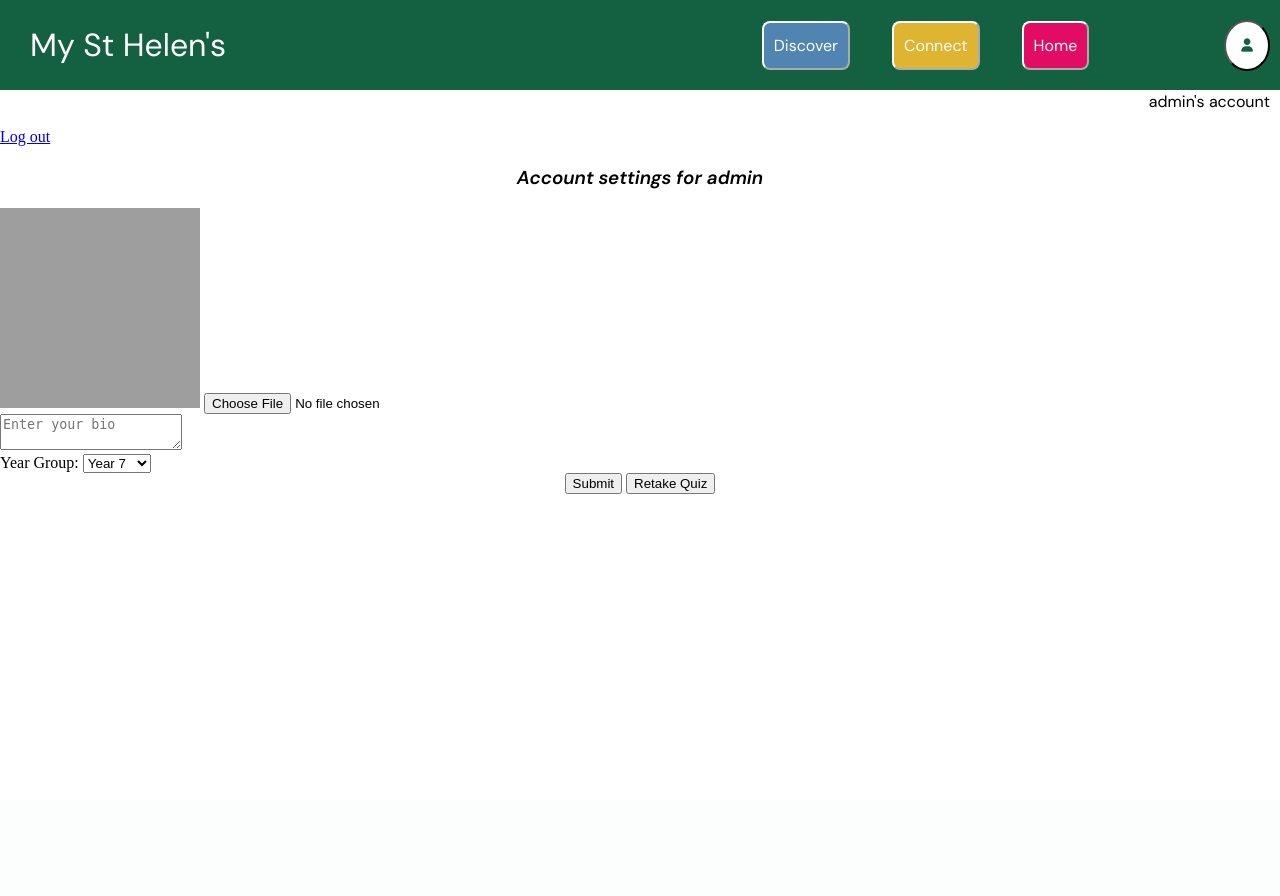
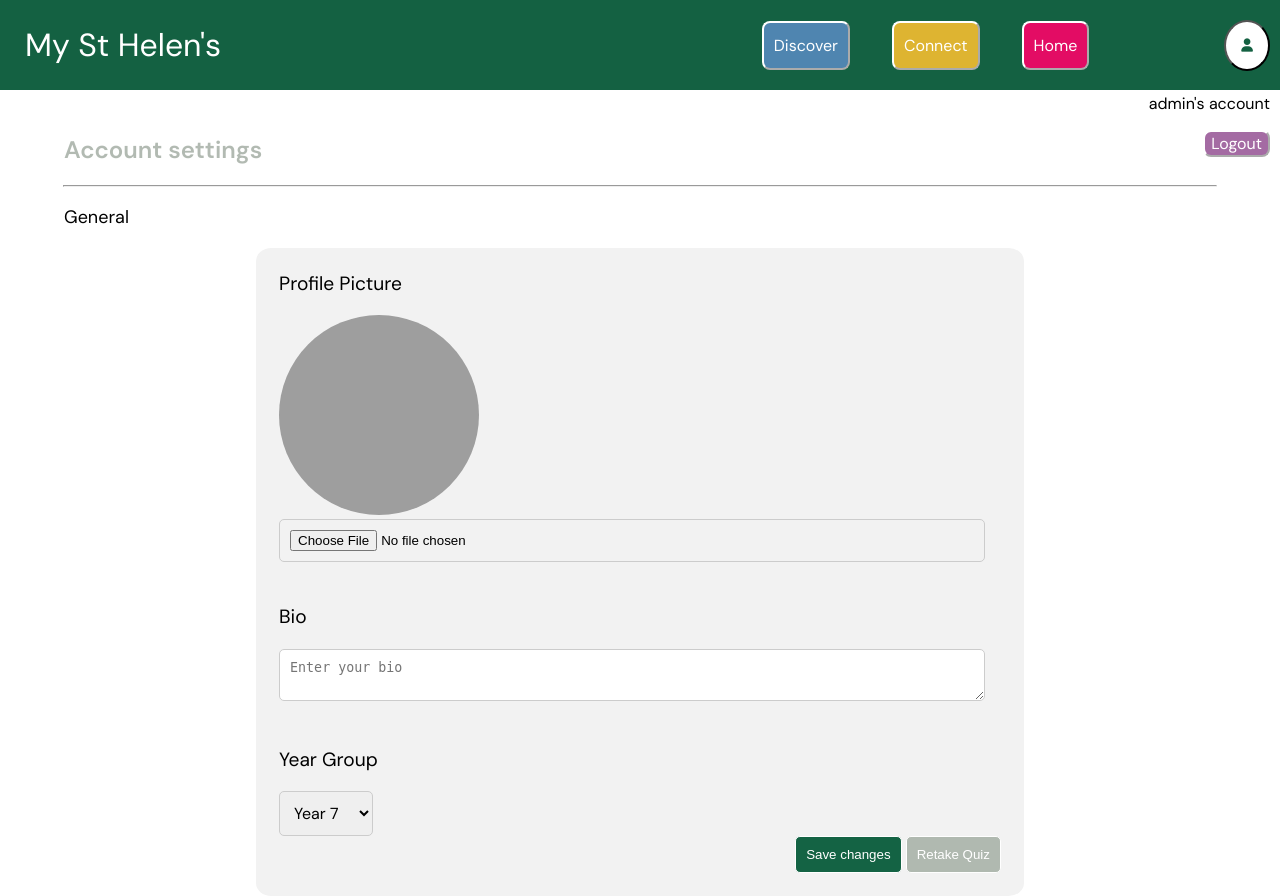
Before and after one commit to prosperReigns/St-Helen_community, a Django app: page /settings/ in a window 1280 px wide. Before the commit the page ends 494 px from the top, so only its background shows below. Run offline with Django 4.2, Linux system fonts and the light colour scheme; a user stored in the database is signed in; data comes from the database, SQL or seed files in the repository; both versions use the stored data as it was after the commit; some libraries are stand-ins or nearby versions; grey boxes are pictures that could not be loaded.

Commit message:
finished settings page

```diff
--- a/st_helen/core/models.py
+++ b/st_helen/core/models.py
@@ -28,7 +28,7 @@ class LikePost(models.Model):
 class Profile(models.Model):
     user = models.ForeignKey(User, on_delete=models.CASCADE) #gets the user logged in
     bio = models.TextField(blank=True) #each profile should contain a bio
-    profileimg = models.ImageField(upload_to='profile_images', default='blank-profile-picture.png') #default profile image is blank
+    profileimg = models.ImageField(upload_to='profile_images', default='blank_profile_image.png') #default profile image is blank
 
     YEAR_GROUP_CHOICES = [
         ('7', 'Year 7'),
--- a/st_helen/core/views.py
+++ b/st_helen/core/views.py
@@ -117,7 +117,7 @@ def settings(request):
 
 
     if request.method == "POST":
-        image = request.POST.get("image", user_profile.profileimg)
+        image = request.FILES.get("image", user_profile.profileimg)
         bio = request.POST.get("bio", "")
         year_group = request.POST.get("year_group", user_profile.year_group)
 
--- a/st_helen/static/core/nav.css
+++ b/st_helen/static/core/nav.css
@@ -57,7 +57,7 @@ html, body {
 }
 
 .topnav .connectbutton:hover {
-    background-color: #acb5ac;
+    background-color:#c6a02d;
     color: white
 }
 
@@ -78,7 +78,7 @@ html, body {
 }
 
 .topnav .discoverbutton:hover {
-    background-color: #acb5ac;
+    background-color:#3e6788;
     color: white
 }
 
@@ -99,7 +99,7 @@ html, body {
 }
 
 .topnav .makepostbutton:hover {
-    background-color: #acb5ac;
+    background-color:#b75e35;
     color: white
 }
 
@@ -121,7 +121,7 @@ html, body {
 }
 
 .topnav .homebutton:hover {
-    background-color: #acb5ac;
+    background-color: #a00948;
     color: white
 }
 
@@ -129,7 +129,7 @@ html, body {
     font-family: 'DM Sans', sans-serif;
     font-weight:400;
     float: left;
-    margin-left: 10px;
+    margin-left: 5px;
     color: white
 }
 
@@ -143,3 +143,21 @@ html, body {
     padding-bottom: 0%;
 
 }
+
+.topnav2 .logoutbutton {
+    background-color:#a46ba3;
+    border-color: white;
+    border-radius: 8px;
+    color: white;
+    text-align: center;
+    float: right;
+    margin-right: 10px;
+    text-decoration: none;
+    font-size: 16px;
+    font-family: 'DM Sans', sans-serif;
+}
+
+.topnav2 .logoutbutton:hover {
+    background-color: #855784;
+    color: white
+}
--- /dev/null
+++ b/st_helen/static/core/settings.css
@@ -0,0 +1,92 @@
+.settingsform {
+    background-color:#f2f2f2;
+    width: 60%;
+    border-radius: 2%;
+    margin-inline: auto;
+}
+
+p{
+    font-family: 'DM Sans', 'Helvetica', sans-serif;
+    text-align: left;
+    margin-left: 5%;
+    font-size: large;
+}
+
+hr {
+    width: 90%;
+}
+
+h2{
+    color:#acb5aced;
+    font-family: 'DM Sans', sans-serif;
+    font-size: x-large;
+    text-align: left;
+    font-weight: 600;
+    margin-left: 5%;
+}
+
+.form_control {
+    flex-direction: column;
+}
+
+.form_control p {
+    font-size: larger;
+    margin-left: 3%;
+    padding-top: 3%;
+}
+
+.form_control img {
+    width: 200px;
+    height:200px;
+    border-radius: 100px;
+    margin-left: 3%;
+}
+
+.form_control input[type="file"],
+.form_control textarea[name="bio"] {
+    width: 89%;
+    margin-left: 3%;
+    margin-right: 3%;
+    padding: 10px;
+    border-radius: 5px;
+    border: 1px solid #ccc;
+}
+
+.form_control select {
+    margin-left: 3%;
+    font-size: medium;
+    font-family: 'DM Sans', Helvetica, sans-serif;
+    padding: 10px;
+    border-radius: 5px;
+    border: 1px solid #ccc;
+}
+
+.btn-container{
+    text-align: right;
+    padding-bottom: 3%;
+    margin-right: 3%;
+}
+
+.btn-container .submitbutton,
+.btn-container .retakebutton {
+    padding: 10px;
+    border-radius: 5px;
+    border: 1px solid white;
+    color: white;
+}
+
+.btn-container .submitbutton {
+    background-color:#146344;
+}
+
+.btn-container .retakebutton {
+    background-color:#acb5aced;
+}
+
+.btn-container .submitbutton:hover {
+    background-color:#0f4a32;
+}
+
+.btn-container .retakebutton:hover {
+    background-color:#949a94ed;
+}
--- a/st_helen/static/core/style.css
+++ b/st_helen/static/core/style.css
@@ -2,13 +2,16 @@ h1{
     color:#146344;
     font-family: 'DM Sans', sans-serif;
     text-align: center;
+    font-weight: 600;
+    font-size: xx-large;
 }
 
 h2{
     color:#acb5aced;
     font-family: 'DM Sans', sans-serif;
     text-align: center;
-    font-weight: 800;
+    font-weight: 600;
+    font-size: x-large;
 }
 
 h3{
--- a/st_helen/templates/settings.html
+++ b/st_helen/templates/settings.html
@@ -3,8 +3,8 @@
 {% block title %} Profile settings {% endblock %}
 {% block style %}
 <link rel="stylesheet" href="{% static 'core/post_style.css' %}">
-<link rel="stylesheet" href="{% static 'core/style.css' %}">
 <link rel="stylesheet" href="{% static 'core/nav.css' %}">
+<link rel="stylesheet" href="{% static 'core/settings.css' %}">
 {% endblock %}
 
 
@@ -19,33 +19,33 @@
     </div>
 </div>
 <p></p>
+
 <div class ="topnav2">
     <p> {{user.username}}'s account </p>
-    <a href="/logout">Log out</a>
-
+    <button class="button logoutbutton" onclick="window.location.href='/logout'">Logout</button>
 </div>
 <p></p>
 
-<h3> Account settings for {{user.username}} </h3>
+<h2> Account settings </h2>
+<hr>
+<p>General</p>
 
-<form action="" method="POST" enctype="multipart/form-data">
+<form class="settingsform" method="POST" enctype="multipart/form-data">
     {% csrf_token %} <!--helps prevent malicious attacks by ensuring that form submissions come from this website-->
 
-    {% for message in messages %}
-    <p>{{message}}</p>
-    {% endfor %}
-
    <div class="form_control">
-    <img src="{{ user_profile.profileimg.url }}" width="200px" height="200px" alt="Profile Image">
+    <p>Profile Picture</p>
+    <img src="{{ user_profile.profileimg.url }}" alt="Profile Image">
     <input type="file" name="image"> <!--input from user to update profile image-->
    </div>
 
    <div class="form_control">
+    <p>Bio</p>
     <textarea name="bio" id="bio" placeholder="Enter your bio">{{user_profile.bio}}</textarea> <!--allows user to enter bio-->
    </div>
 
    <div class="form_control">
-    <label for="year_group">Year Group:</label>
+    <p>Year Group</p>
     <select name="year_group" id="year_group">
         {% for value, label in user_profile.YEAR_GROUP_CHOICES %} <!--for every value and label in YEAR_GROUP_CHOICES-->
             <option value="{{ value }}" {% if user_profile.year_group == value %}selected{% endif %}>
@@ -56,8 +56,8 @@
    </div>
 
    <div class="btn-container">
-    <button type="submit">Submit</button> <!--submit the form-->
-    <button type="button" onclick="window.location.href='/quiz'">Retake Quiz</button> <!--redirects to quiz-->
+    <button class="submitbutton" type="submit">Save changes</button> <!--submit the form-->
+    <button class = "retakebutton" type="button" onclick="window.location.href='/quiz'">Retake Quiz</button> <!--redirects to quiz-->
 </div>
 
 </form>
```
Also changed, not shown: st_helen/core/migrations/0014_alter_profile_profileimg.py (added), st_helen/core/migrations/0015_alter_profile_profileimg.py (added), st_helen/db.sqlite3, st_helen/media/blank_profile_image.png (renamed from st_helen/media/blank_profile_picture.png), st_helen/media/post_images/WIN_20230907_16_19_05_Pro.jpg (added), st_helen/media/profile_images/testuser3_profile_pic.png (added), st_helen/media/profile_images/testuser3_profile_pic_t7niuGC.png (added), st_helen/media/profile_images/testuser4_profile_pic.jpg (added).
